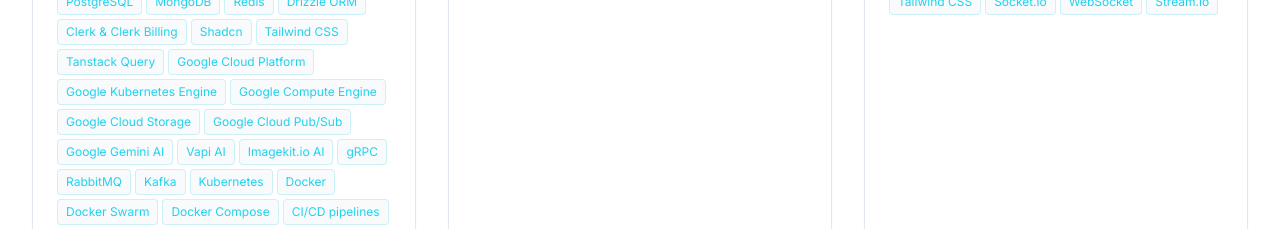
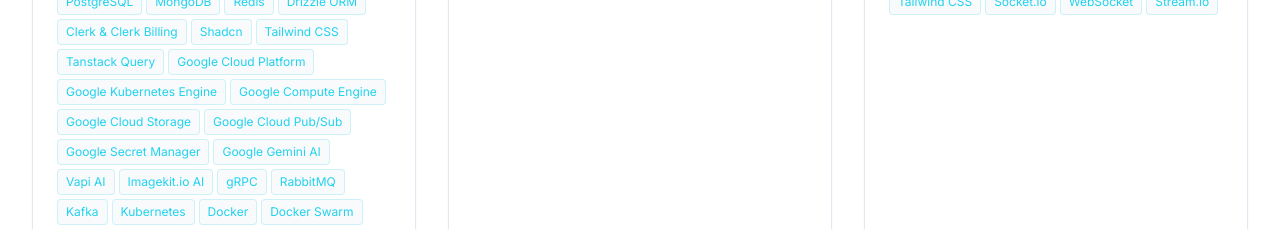
Before and after one commit to EvanHuang7/portfolio-app, a Next.js app: page / in a window 1280 px wide. Shown: the part 2900-3129 px from the top of the page. Built offline with nearby package versions, Linux system fonts and the light colour scheme.

Commit message:
add Google Scret manager in projects section

```diff
--- a/components/Projects.tsx
+++ b/components/Projects.tsx
@@ -55,6 +55,7 @@
         "Google Compute Engine",
         "Google Cloud Storage",
         "Google Cloud Pub/Sub",
+        "Google Secret Manager",
         "Google Gemini AI",
         "Vapi AI",
         "Imagekit.io AI",
@@ -232,6 +233,7 @@
       "Google Compute Engine",
       "Google Cloud Storage",
       "Google Cloud Pub/Sub",
+      "Google Secret Manager",
       "EC2",
       "RDS",
       "S3",
```
